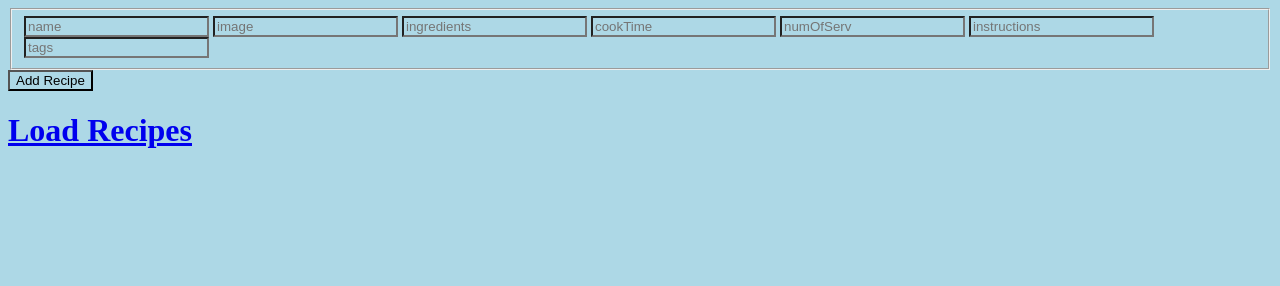
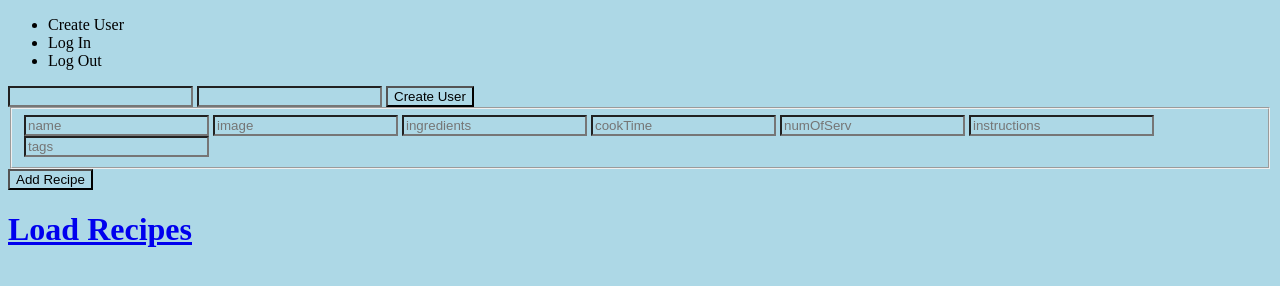
Before and after one commit to cquiett/quickapies, a website: page public/index.html in a window 1280 px wide. Drawn offline with nearby package versions, Linux system fonts and the light colour scheme.

Commit message:
added authcontroller

```diff
--- a/public/index.html
+++ b/public/index.html
@@ -14,6 +14,18 @@
     <link rel="stylesheet" href="css/main.css">
   </head>
   <body ng-controller="MainController as ctrl">
+    <nav ng-controller="AuthController as auth">
+      <ul>
+        <li>Create User</li>
+        <li>Log In</li>
+        <li>Log Out</li>
+      </ul>
+      <form ng-submit="auth.createUser()">
+        <input type="text" ng-model="auth.createdUsername"/>
+        <input type="password" ng-model="auth.createdPassword">
+        <input type="submit" name="" value="Create User">
+      </form>
+    </nav>
     <form ng-submit="ctrl.createRecipe()">
       <fieldset>
       <input placeholder="name" ng-model="ctrl.name" />
```
